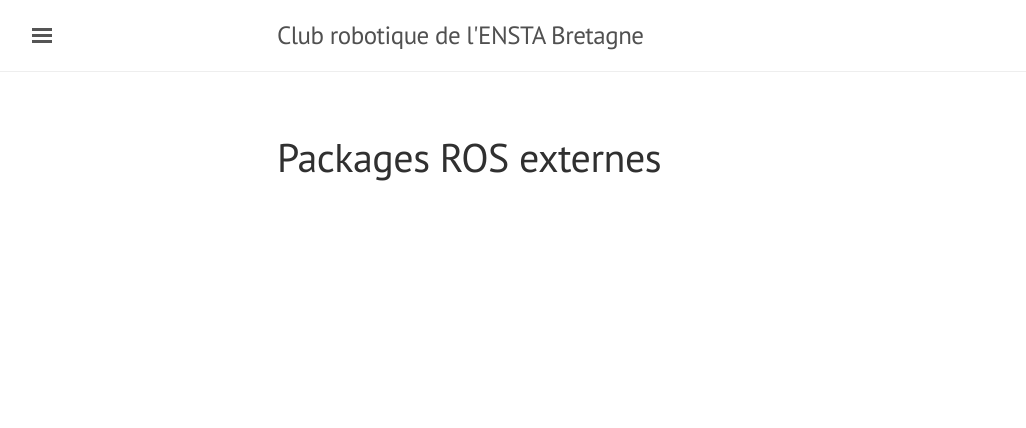
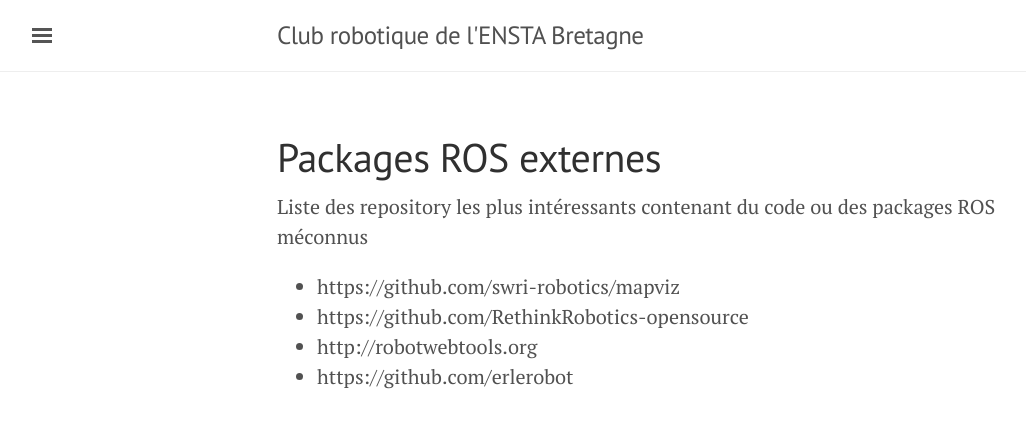
Before and after one commit to EnstaBretagneClubRobo/EnstaBretagneClubRobo.github.io, a Jekyll site: the page built from docs/logicielsExternes/PackagesROS.md, in a window 1280 px wide. Shown: the top 428 px of the page, without its empty margins (3-1029 px from the left). Built offline with Jekyll 4.4.1, drawn with Linux system fonts in a browser that asks for light colours.

Commit message:
Update PackagesROS.md

```diff
--- a/docs/logicielsExternes/PackagesROS.md
+++ b/docs/logicielsExternes/PackagesROS.md
@@ -2,3 +2,10 @@
 layout: page
 title : Packages ROS externes
 ---
+
+Liste des repository les plus intéressants contenant du code ou des packages ROS méconnus
+
+ - https://github.com/swri-robotics/mapviz
+ - https://github.com/RethinkRobotics-opensource
+ - http://robotwebtools.org
+ - https://github.com/erlerobot
```
